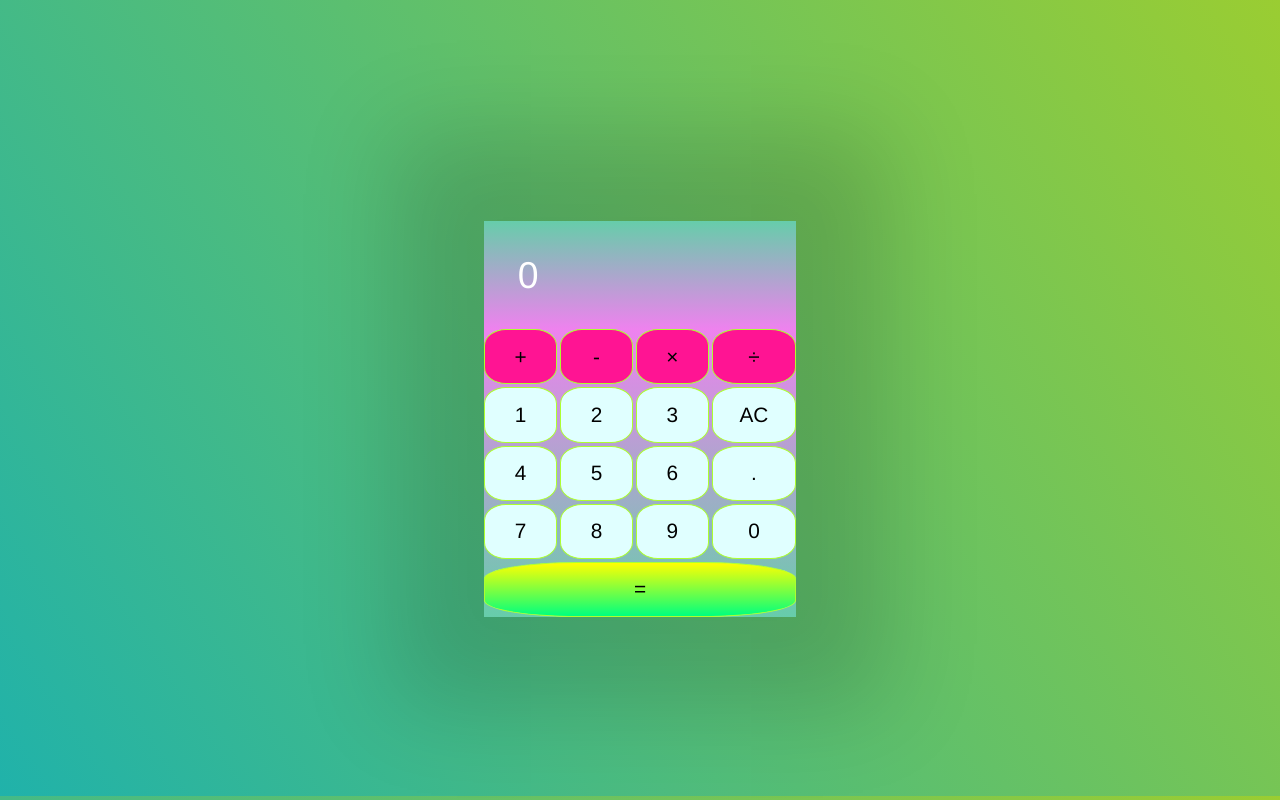
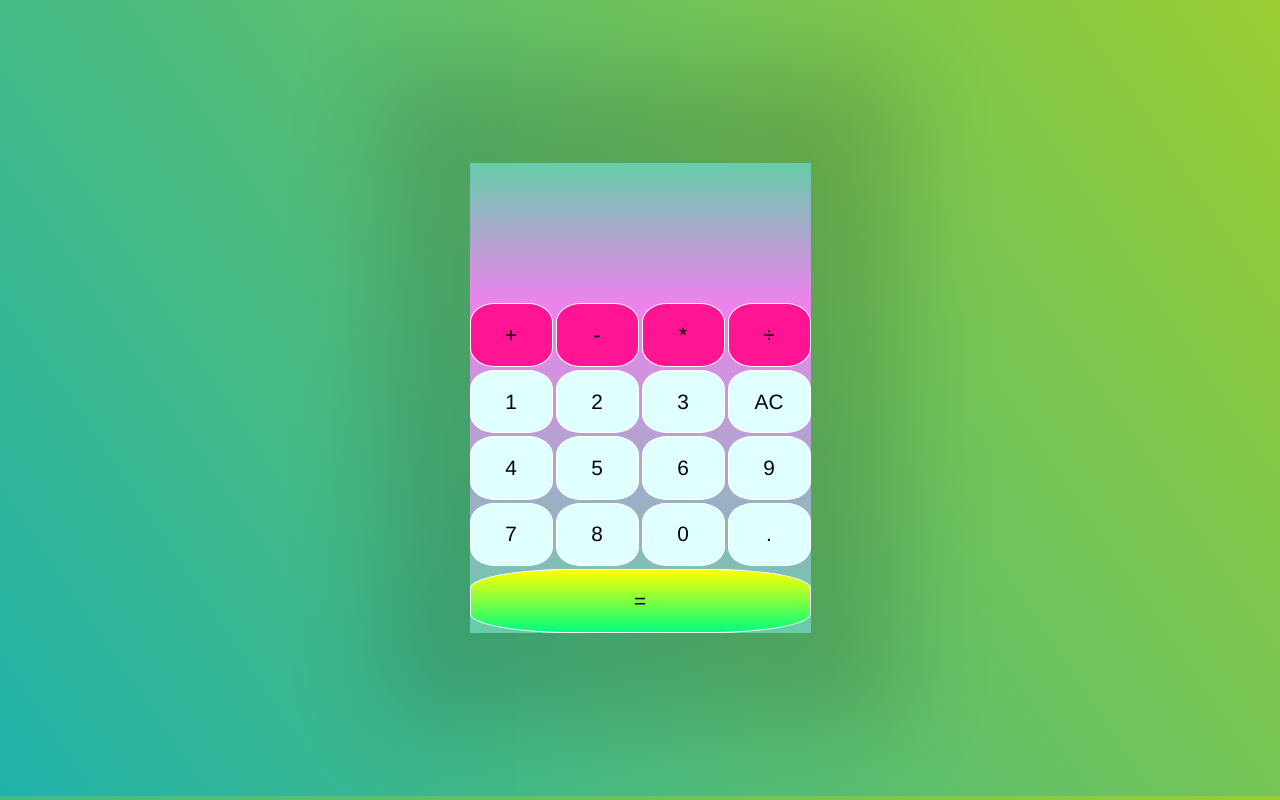
Before and after one commit to Iguana2005/index.html, a plain HTML site: page abc.html in a window 1280 px wide. Drawn offline with Linux system fonts and the light colour scheme.

Commit message:
Update abc.html

```diff
--- a/abc.html
+++ b/abc.html
@@ -10,15 +10,51 @@
 			  box-sizing: border-box;
 			}
 
+			*,
+			*::before,
+			*::after {
+			  box-sizing: inherit;
+			}
+
 			body {
 			  margin: 20px;
 			}
 
 
+			video {
+			  max-width: 100%;
+			}
+
+
+			blockquote,
+			figure,
+			hr {
+			  margin: 20px;
+			  padding-right: 40px;
+			  padding-left: 0;
+			}
+
+			a {
+			  text-decoration: none;
+			}
+
+			a:focus {
+			  outline: none;
+			}
+
+			h6 {
+			  display: block;
+			}
+
+			ul {
+			  list-style: none;
+			}
+
+
 			input,
 			textarea,
-			button {
-			  border: #ADFF2F solid 0.4px;
+			alles {
+			  border: white solid 0.4px;
 			  border-radius: 30%;
 			  background-color: transparent;
 			  font-size: inherit;
@@ -35,9 +71,9 @@
 			textarea:hover,
 			textarea:active,
 			textarea:focus,
-			button:hover,
-			button:active,
-			button:focus {
+			alles:hover,
+			alles:active,
+			alles:focus {
 			  outline: one;
 			  background-color: #AFEEEE;
 			}
@@ -60,11 +96,12 @@
 			  justify-content: center;
 			}
 
-			.container {
+			.main {
 			  max-width: 20em;
+			  box-shadow: 0 0 90px 90px rgba(0, 0, 0, 0.15);
 			}
 
-			.container > p {
+			.main > p {
 			  text-align: center;
 			}
 
@@ -78,30 +115,35 @@
 			  overflow: hidden;
 			}
 
-			.calculator__display {
+			.textview {
 			  background-image: linear-gradient(to bottom, #66CDAA, #EE82EE);
 			  color: white;
 			  font-size: 1.8em;
 			  padding: 0.7em 0.9em;
 			  text-align: left;
+			  border-radius: 0;
+			  border: none;
+			  width: 341px;
+			  height: 140px;
 			}
 
-			.calculator__keys {
+			.alles {
 			  background-image: linear-gradient(to top, #66CDAA, #EE82EE);
 			  display: grid;
 			  grid-gap: 3px;
 			  grid-template-columns: repeat(4, 1fr);
+			  cursor: pointer;
 			}
 
-			.calculator__keys > * {
+			.alles > * {
 			  background-color: #E0FFFF;
-			  padding: 0.7em 1.28em;
+			  padding: 0.9em 1.24em;
 			  position: relative;
 			  text-align: center;
 			}
 
-			.calculator__keys > *:active::before,
-			.calculator__keys > .is-depressed::before {
+			.alles > *:active::before,
+			.alles > .is-depressed::before {
 			  background-color: rgba(0, 0, 0, 0.5);
 			  bottom: 0;
 			  box-shadow: 0 0 6px 0 rgba(0, 0, 0, 0.5) inset;
@@ -114,7 +156,7 @@
 			  z-index: 1;
 			}
 
-			.key--operator {
+			.button {
 			  background-color: #FF1493;
 			}
 
@@ -126,35 +168,57 @@
 			}
 
 	</style>
+
+
+
+	<script>
+		function insert(num){
+			document.form.textview.value=document.form.textview.value+num
+		}
+
+		function equal(){
+			var exp=document.form.textview.value;
+			if(exp){
+				document.form.textview.value=eval(exp)
+			}
+		}
+
+		function clean(){
+			document.form.textview.value="";
+		}
+
+	</script>
+
+
+
 </head>
 <body>
-	<div class="container">
+	<div class="main">
+		<form name="form">
+			<input class="textview" name="textview">
+		</form>
 
-    <div class="calculator">
-      <div class="calculator__display">0</div>
+		<div class="alles">
+						<input class="button" type="button" value="+" onclick="insert('+')">
+						<input class="button" type="button" value="-" onclick="insert('-')">
+						<input class="button" type="button" value="*" onclick="insert('*')">
+						<input class="button" type="button" value="÷" onclick="insert('÷')">
+						<input class="button1" type="button" value="1" onclick="insert(1)">
+						<input class="button1" type="button" value="2" onclick="insert(2)">
+						<input class="button1" type="button" value="3" onclick="insert(3)">
+						<input class="button1" type="button" value="AC" onclick="clean()">
 
-      <div class="calculator__keys">
-        <button class="key--operator" data-action="add">+</button>
-        <button class="key--operator" data-action="subtract">-</button>
-        <button class="key--operator" data-action="multiply">&times;</button>
-        <button class="key--operator" data-action="divide">÷</button>
-        <button>1</button>
-        <button>2</button>
-        <button>3</button>
-        <button data-action="clear">AC</button>
-        <button>4</button>
-        <button>5</button>
-        <button>6</button>
-        <button data-action="decimal">.</button>
-        <button>7</button>
-        <button>8</button>
+						<input class="button1" type="button" value="4" onclick="insert(4)">
+						<input class="button1" type="button" value="5" onclick="insert(5)">
+						<input class="button1" type="button" value="6" onclick="insert(6)">
+						<input class="button1" type="button" value="9" onclick="insert(9)">
+						<input class="button1" type="button" value="7" onclick="insert(7)">
+						<input class="button1" type="button" value="8" onclick="insert(8)">
+						<input class="button1" type="button" value="0" onclick="insert(0)">
+						<input class="button1" type="button" value="." onclick="insert('.')">
 
-        <button>9</button>
-        <button>0</button>
-
-        <button class="key--equal" data-action="calculate">=</button>
-      </div>
-    </div>
-  </div>
+						<input class="key--equal" type="button" value="=" onclick="equal()">
+		</div>
+	</div>
 </body>
 </html>
```
